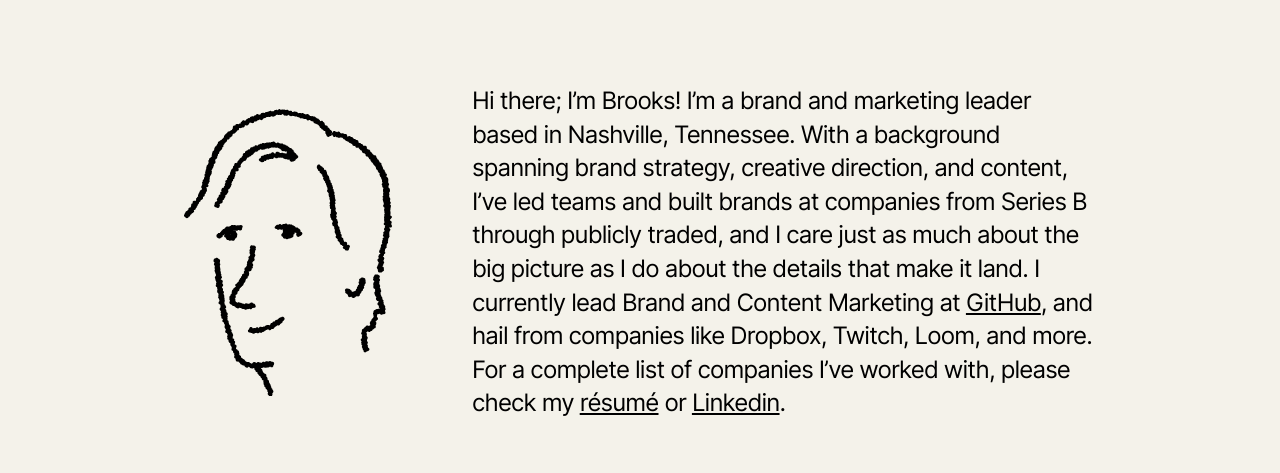
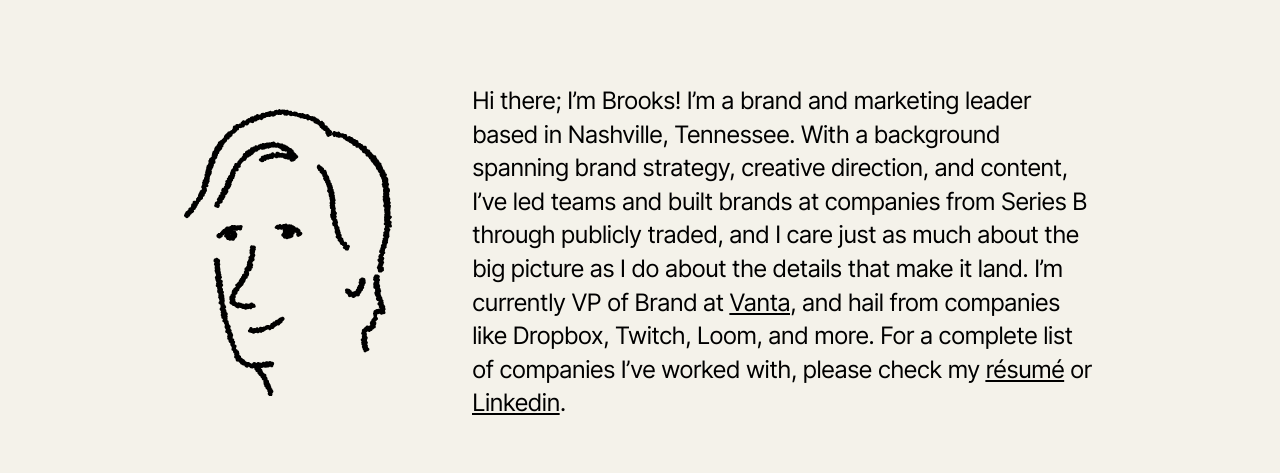
Before and after one commit to brookschambers/brookschambers.com, an Astro site: page / in a window 1280 px wide. Shown: the part 64-537 px from the top of the page. Built offline with nearby package versions, Linux system fonts and the light colour scheme; Astro itself is replaced by a stand-in of ours.

Commit message:
Update intro.md

```diff
--- a/src/content/intro.md
+++ b/src/content/intro.md
@@ -1 +1 @@
-Hi there; I’m Brooks! I’m a brand and marketing leader based in Nashville, Tennessee. With a background spanning brand strategy, creative direction, and content, I’ve led teams and built brands at companies from Series B through publicly traded, and I care just as much about the big picture as I do about the details that make it land. I currently lead Brand and Content Marketing at [GitHub](https://www.github.com), and hail from companies like Dropbox, Twitch, Loom, and more. For a complete list of companies I’ve worked with, please check my [résumé](/assets/brooks-chambers-résumé.pdf) or [Linkedin](https://www.linkedin.com/in/brooks-chambers/).
+Hi there; I’m Brooks! I’m a brand and marketing leader based in Nashville, Tennessee. With a background spanning brand strategy, creative direction, and content, I’ve led teams and built brands at companies from Series B through publicly traded, and I care just as much about the big picture as I do about the details that make it land. I'm currently VP of Brand at [Vanta](https://www.vanta.com), and hail from companies like Dropbox, Twitch, Loom, and more. For a complete list of companies I’ve worked with, please check my [résumé](/assets/brooks-chambers-résumé.pdf) or [Linkedin](https://www.linkedin.com/in/brooks-chambers/).
```
